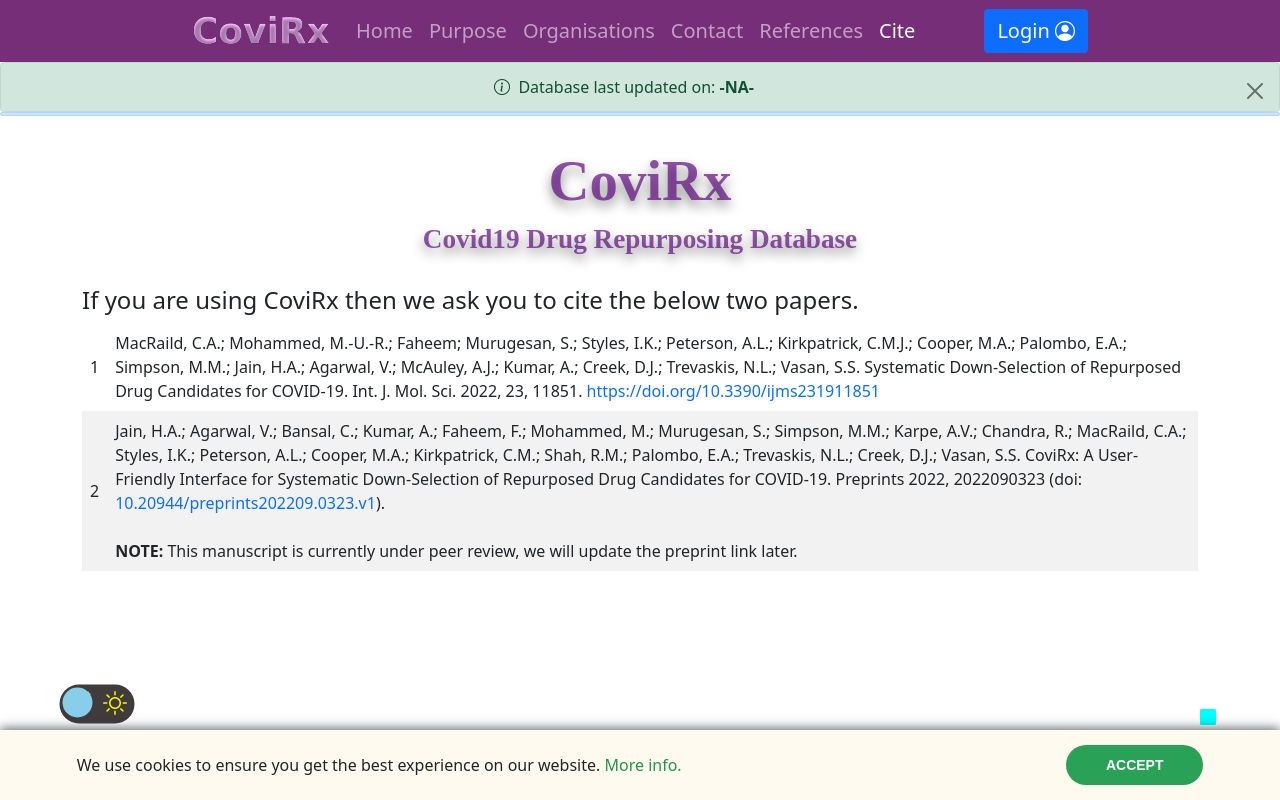
After one commit to nepython/covirx, a Django app: page /cite in a window 1280 px wide. The commit adds this page. Run offline with Django 3.2, Linux system fonts and the light colour scheme; parts of the project's set-up code (start-up, migrations or seed data) failed here and were passed over; some libraries are stand-ins or nearby versions.

Commit message:
Added Citation page, updated organisation page and references view

```diff
--- a/CoviRx/main/static/main/css/home.css
+++ b/CoviRx/main/static/main/css/home.css
@@ -329,9 +329,6 @@ form#identifiers {
         display: none;
     }
 }
-.slide-up #sidenav-button {
-    display: none;
-}
 .charts-visualisation {
     display: none;
 }
--- a/CoviRx/main/urls.py
+++ b/CoviRx/main/urls.py
@@ -14,6 +14,7 @@ urlpatterns = [
     path('contact', contact, name='contact'),
     path('cookie-policy', cookie_policy, name='cookie-policy'),
     path('references', references, name='references'),
+    path('cite', cite, name='cite'),
     path('api/charts-json', charts_json, name='charts-json'),
     path('contribute/add_drug', save_contributed_drug, name='add-drug'),
     path('contribute/list_drugs', list_contributed_drugs, name='list-drugs'),
--- a/CoviRx/main/views.py
+++ b/CoviRx/main/views.py
@@ -3,6 +3,7 @@ import json
 import os
 import requests
 import csv
+import re
 from io import StringIO
 from wsgiref.util import FileWrapper
 from threading import Thread
@@ -180,8 +181,16 @@ def organisations(request):
 
 def references(request):
     Visitor.record(request)
-    refs = [r[0] for r in Drug.objects.values_list('references').distinct() if r[0]!=None and r[0]!='']+extra_references
+    refs = []
+    for ref in (extra_references+[re.sub('[\[][1-9][\]]', '^', r[0])
+        for r in Drug.objects.values_list('references').distinct()
+            if r[0]!=None and r[0]!='']):
+        refs += [r.strip() for r in ref.split('^') if r.strip()]
     return render(request, 'main/references.html', {'references': refs})
+
+
+def cite(request):
+    return render(request, 'main/cite.html')
 
 
 def save_contributed_drug(request):
--- a/CoviRx/templates/admin/base.html
+++ b/CoviRx/templates/admin/base.html
@@ -64,6 +64,9 @@
                             <li class="nav-item">
                                 <a class="nav-link" href="{% url 'references' %}">References</a>
                             </li>
+                            <li class="nav-item">
+                                <a class="nav-link" href="{% url 'cite' %}">Cite</a>
+                            </li>
                         </ul>
                     </div>
                 </div>
--- /dev/null
+++ b/CoviRx/templates/main/cite.html
@@ -0,0 +1,46 @@
+{% extends 'main/index.html' %}
+{% block title %}CoviRx: Cite Us{% endblock %}
+{% load static %}
+
+{% block extra_head %}
+<link rel="stylesheet" href='{% static "main/css/references.css" %}?v={{ static_version }}'/>
+{% endblock %}
+
+{% block content %}
+<div class="container slide-up mb-5">
+    <h1>CoviRx</h1>
+    <h2>Covid19 Drug Repurposing Database</h2>
+    <h4>If you are using CoviRx then we ask you to cite the below two papers.</h4>
+    <div class="table-responsive">
+        <table id="references">
+            <tr>
+                <td>1</td>
+                <td class="reference-content">
+                    MacRaild, C.A.; Mohammed, M.-U.-R.; Faheem; Murugesan, S.; Styles, I.K.; Peterson,
+                    A.L.; Kirkpatrick, C.M.J.; Cooper, M.A.; Palombo, E.A.; Simpson, M.M.; Jain, H.A.;
+                    Agarwal, V.; McAuley, A.J.; Kumar, A.; Creek, D.J.; Trevaskis, N.L.; Vasan, S.S.
+                    Systematic Down-Selection of Repurposed Drug Candidates for COVID-19.
+                    Int. J. Mol. Sci. 2022, 23, 11851. <a href="https://doi.org/10.3390/ijms231911851">https://doi.org/10.3390/ijms231911851</a>
+                </td>
+            </tr>
+            <tr>
+                <td>2</td>
+                <td class="reference-content">
+                    Jain, H.A.; Agarwal, V.; Bansal, C.; Kumar, A.; Faheem, F.; Mohammed, M.; Murugesan, S.;
+                    Simpson, M.M.; Karpe, A.V.; Chandra, R.; MacRaild, C.A.; Styles, I.K.; Peterson, A.L.;
+                    Cooper, M.A.; Kirkpatrick, C.M.; Shah, R.M.; Palombo, E.A.; Trevaskis, N.L.; Creek, D.J.;
+                    Vasan, S.S. CoviRx: A User-Friendly Interface for Systematic Down-Selection of Repurposed
+                    Drug Candidates for COVID-19. Preprints 2022, 2022090323 (doi: <a href="https://www.preprints.org/manuscript/202209.0323/v1">10.20944/preprints202209.0323.v1</a>).
+                    <br><br><b>NOTE: </b>This manuscript is currently under peer review, we will update the preprint link later.
+                </td>
+            </tr>
+        </table>
+    </div>
+</div>
+{% endblock content %}
+
+{% block footer_scripts %}
+<script>
+    $('.nav-link')[5].classList.add('active'); // highlights the References nav item
+</script>
+{% endblock footer_scripts %}
--- a/CoviRx/templates/main/index.html
+++ b/CoviRx/templates/main/index.html
@@ -50,6 +50,9 @@
                         </li>
                         <li class="nav-item">
                             <a class="nav-link" href="{% url 'references' %}">References</a>
+                        </li>
+                        <li class="nav-item">
+                            <a class="nav-link" href="{% url 'cite' %}">Cite</a>
                         </li>
                         {% if user.is_authenticated %}
                         <ul class="navbar-nav me-auto mb-2 mb-lg-0">
--- a/CoviRx/templates/main/organisations.html
+++ b/CoviRx/templates/main/organisations.html
@@ -11,9 +11,9 @@
     <h1>CoviRx</h1>
     <h2>Covid19 Drug Repurposing Database</h2>
     <h4>
-        CoviRx.org was developed as part of an AU$1.7 million ‘sySTEMs initiative’ (Principal Investigator:
-        Professor Seshadri S. Vasan), funded by the National Health and Medical Research Council (NHMRC) of
-        Australia. The BITS Pilani team which developed this website includes Hardik Jain and Dr Vinti Agarwal.
+        CoviRx.org was developed as part of an AU$1.7 million  ‘sySTEMs initiative’ (Chief/Principal Investigator: Professor
+        Seshadri S. Vasan), funded by the Medical Research Future fund (MRFF) and the National Science Agency (CSIRO)
+        of Australia. The BITS Pilani team which developed this website includes Hardik Jain and Dr Vinti Agarwal.
     </h4>
     <h3 id="organisations-title" class="text-center fs-3">Organisations Participating in this initiative</h3>
     <div id="organisations-list" class="row justify-content-center">
```
